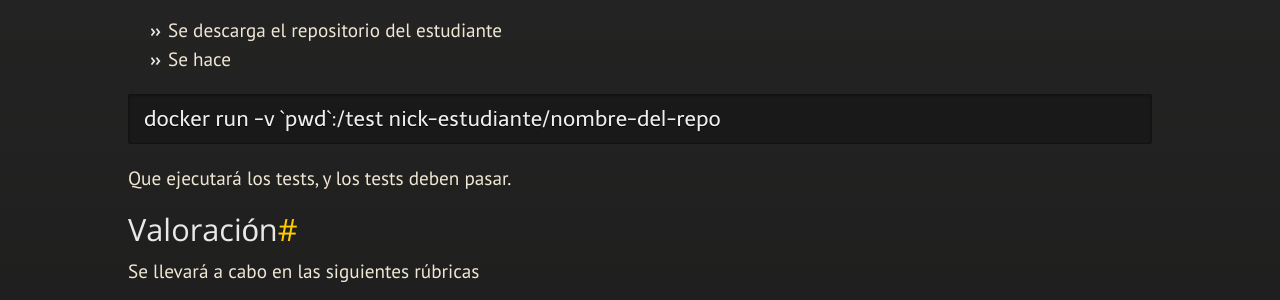
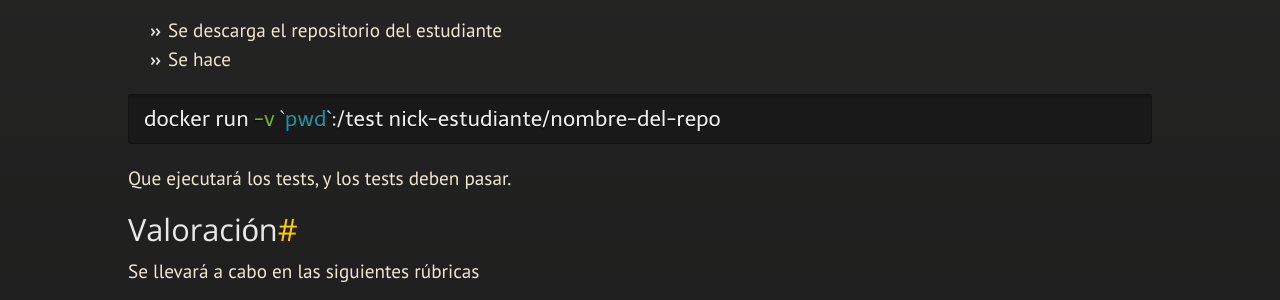
Before and after one commit to JJ/IV, a Jekyll site: the page built from documentos/proyecto/3.Docker.md, in a window 1280 px wide and 900 px high, scrolled down 2067 px. Shown: the part 154-454 px from the top of the window. Built offline with Jekyll 4.4.1, drawn with Linux system fonts in a browser that asks for light colours; nearby versions of some CDN libraries; some web fonts are replaced; our own code applies the rules of GitHub Pages for plain Markdown files; some of the changed lines change nothing that is shown.

Commit message:
Sync documentos/proyecto/3.Docker.md de master a gh-pages

````diff
--- a/documentos/proyecto/3.Docker.md
+++ b/documentos/proyecto/3.Docker.md
@@ -64,16 +64,17 @@
 correspondiente.
 
 En este sentido, si se usa cualquier otro servicio de contenedores
-como Azure, GitHub container registry o AWS se tendrá que hacer de forma automática o
-automatizarse con algún script de *shell* que se incluirá también en
-el repositorio.
+como Azure, GitHub container registry o AWS se tendrá que hacer de
+forma automática o automatizarse con algún script de *shell* que se
+incluirá también en el repositorio.
 
 El énfasis de esta práctica es en la creación y uso de este entorno de
 pruebas, por lo que también se valorará cómo se han diseñado esas
 pruebas y lo realista que es ese entorno. Por supuesto, también se
-busca que el alumno empiece a usar sistemas de despliegue continuo reales en su
-aplicación, usando *git*, claves, integración continua y el resto de
-los sistemas que se usan en el ciclo de vida de un aplicación moderna.
+busca que el alumno empiece a usar sistemas de despliegue continuo
+reales en su aplicación, usando *git*, claves, integración continua y
+el resto de los sistemas que se usan en el ciclo de vida de un
+aplicación moderna.
 
 No se exigirá que se haga ningún código adicional para desplegar este
 fichero como contenedor, pero se pedirá que se usen las herramientas
@@ -117,10 +118,11 @@
 actualice el repo en GitHub.
 
 El contenedor se va a testear de la manera siguiente
+
 * Se descarga el repositorio del estudiante
 * Se hace
 
-```
+```shell
 docker run -v `pwd`:/test nick-estudiante/nombre-del-repo
 ```
 
@@ -134,14 +136,14 @@
 2. 2 puntos: Dockerfile correcto, siguiendo buenas prácticas, y
    adaptado de forma correcta a las clases o módulos que se están
    testeando.
-1. 2 puntos: contenedor subido correctamente a Docker Hub.
-3. 1 punto: uso de registros alternativos y públicos de contenedores
+3. 2 puntos: contenedor subido correctamente a Docker Hub.
+4. 1 punto: uso de registros alternativos y públicos de contenedores
    (como GitHub Container Registry).
-4. 1 punto: documentación de buenas prácticas en la optimización del
+5. 1 punto: documentación de buenas prácticas en la optimización del
    tamaño y/o la velocidad del contenedor resultante, incluyendo
    comparación de diferentes imágenes base por tamaño o velocidad de
    ejecución de los tests.
-5. 2 puntos: concedidos por originalidad de la aplicación, grado de
+6. 2 puntos: concedidos por originalidad de la aplicación, grado de
   terminación, utilidad para la asignatura, originalidad de las
   herramientas usadas o sistema operativo, cantidad de trabajo
   invertido, publicación del contenedor. También por uso de sistemas
````
